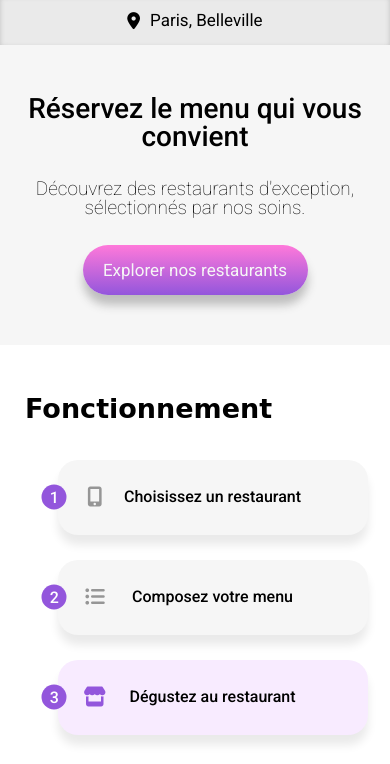
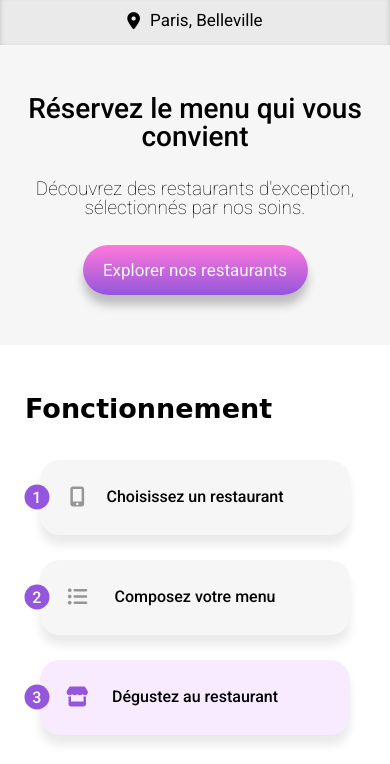
Before and after one commit to Rhomard/RomainHaar_3_11022022, a website: page index.html in a window 390 px wide. Shown: the part 80-844 px from the top of the page. Drawn offline with Linux system fonts and the light colour scheme; a web font is replaced by a local one.

Commit message:
resolve div too wide for iPhone6/7/8

```diff
--- a/sass/pages/_accueil.scss
+++ b/sass/pages/_accueil.scss
@@ -55,7 +55,7 @@
 .fonctionnement {
       background-color: $colour-white;
       &__steps {
-            width: 375px;
+            width: 339px;
             margin: auto;
             height: 350px;
             padding: 25px 0px 25px 0px;
```
Also changed, not shown: public/css/style.css.
